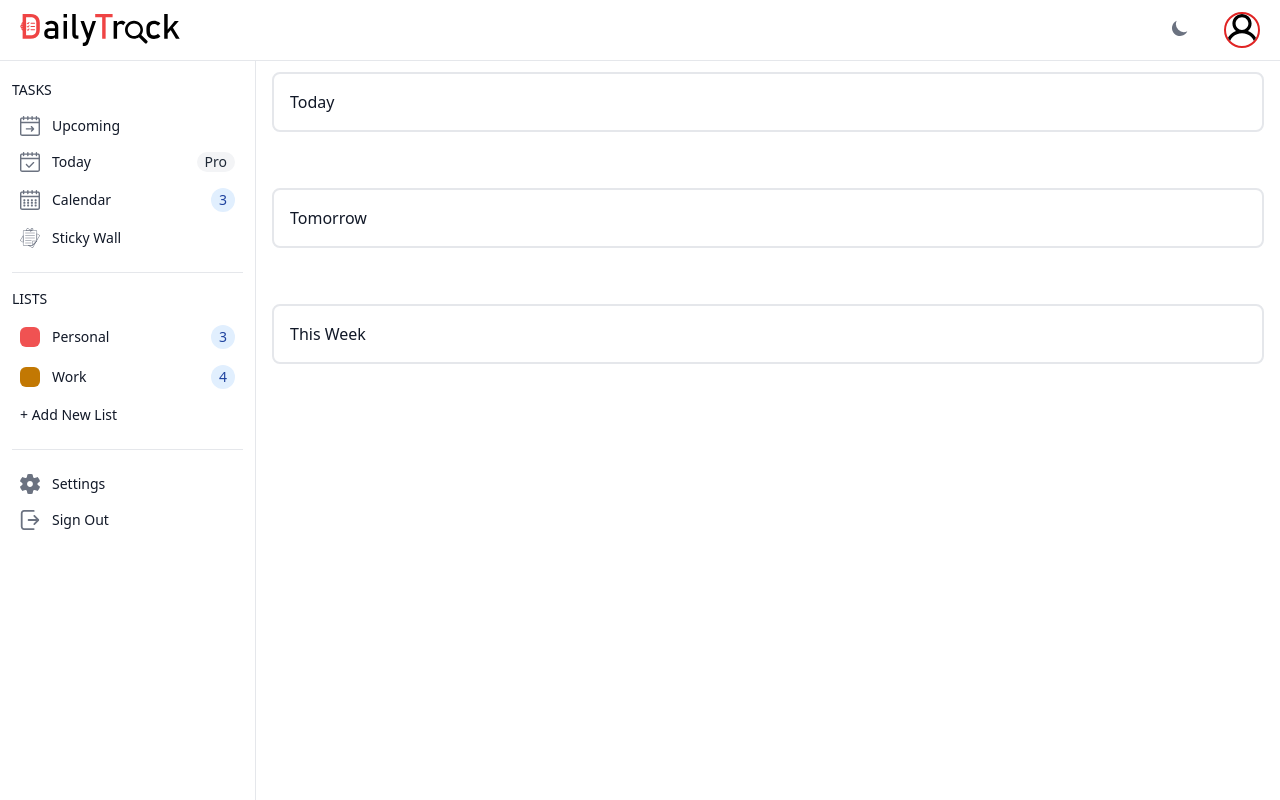
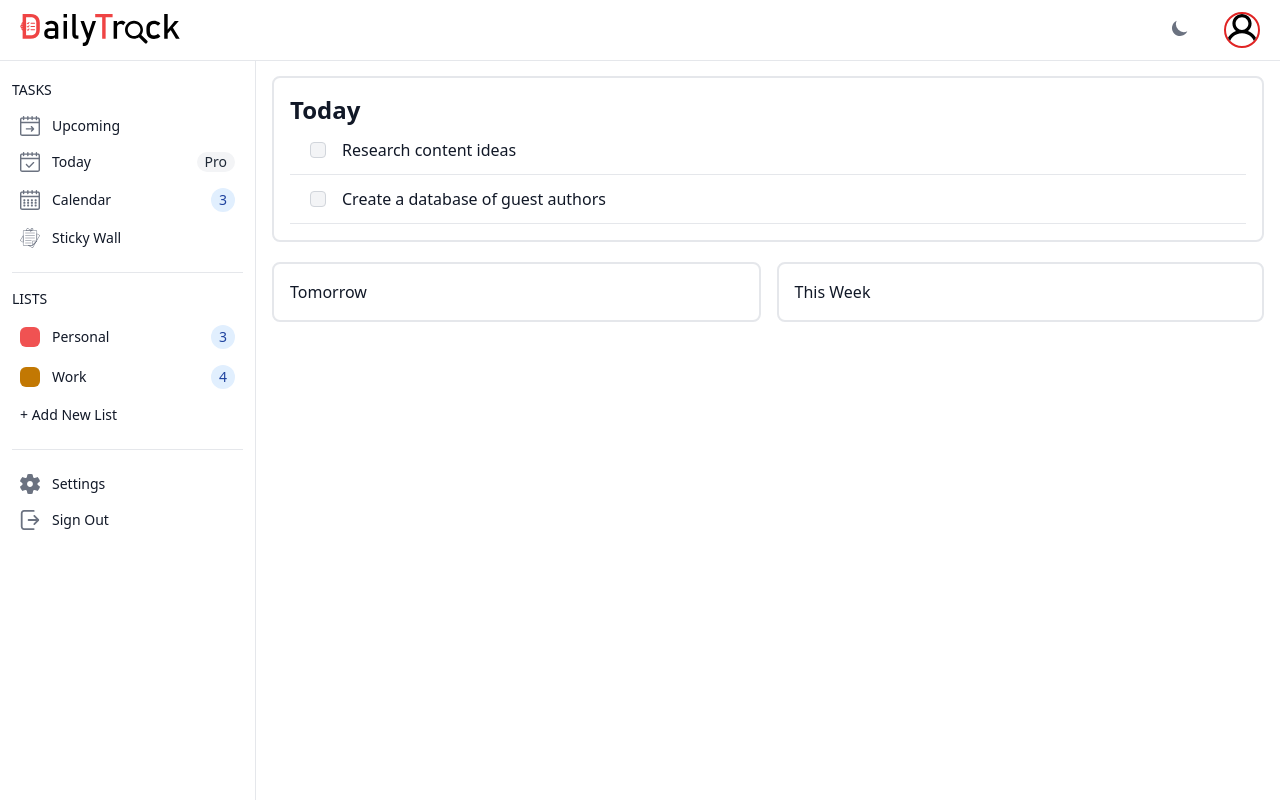
Before and after one commit to Rahat47313/DailyTrackClient, a React (Vite) app: page / in a window 1280 px wide. Built offline with nearby package versions, Linux system fonts and the light colour scheme.

Commit message:
update dashboard

```diff
--- a/src/components/Dashboard.jsx
+++ b/src/components/Dashboard.jsx
@@ -1,15 +1,27 @@
+import { Checkbox } from "flowbite-react";
+
 export default function Dashboard() {
   return (
     <>
       <div className="p-4 sm:ml-64 text-gray-900 dark:text-white">
-        <div className="p-4 border-2 border-gray-200 rounded-lg dark:border-gray-700 mt-14">
-          Today
+        <div className="p-4 border-2 rounded-lg border-gray-200 dark:border-gray-700 mt-[60px]">
+          <div className="font-bold text-2xl">Today</div>
+          <div className="flex items-center border-b border-gray-200 dark:border-gray-700 gap-4 py-3 pl-5">
+            <Checkbox />
+            <div>Research content ideas</div>
+          </div>
+          <div className="flex items-center border-b border-gray-200 dark:border-gray-700 gap-4 py-3 pl-5">
+            <Checkbox />
+            <div>Create a database of guest authors</div>
+          </div>
         </div>
-        <div className="p-4 border-2 border-gray-200 rounded-lg dark:border-gray-700 mt-14">
+        <div className="flex justify-between gap-4 mt-5">
+        <div className="flex-grow p-4 border-2 rounded-lg border-gray-200 dark:border-gray-700">
           Tomorrow
         </div>
-        <div className="p-4 border-2 border-gray-200 rounded-lg dark:border-gray-700 mt-14">
+        <div className="flex-grow p-4 border-2 rounded-lg border-gray-200 dark:border-gray-700">
           This Week
+        </div>
         </div>
       </div>
     </>
```
